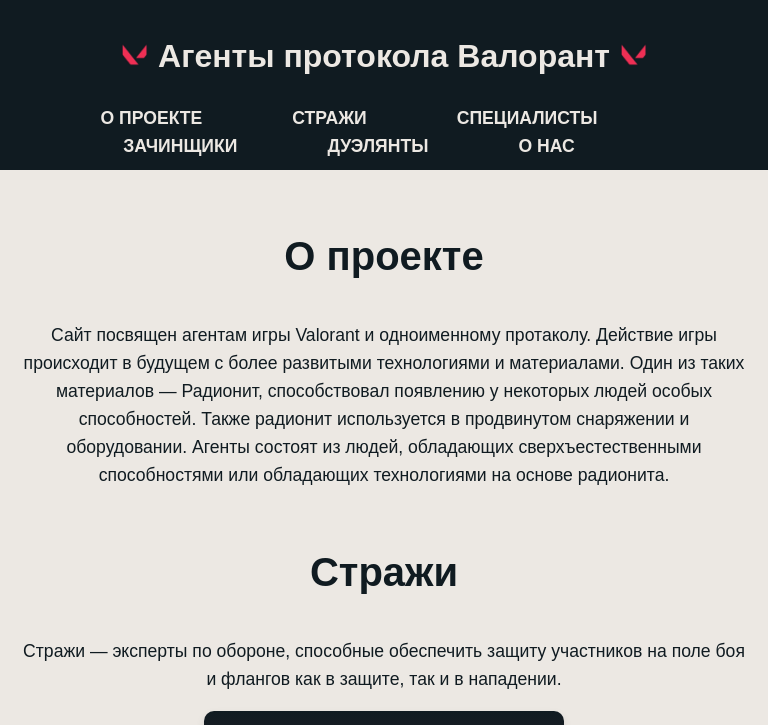
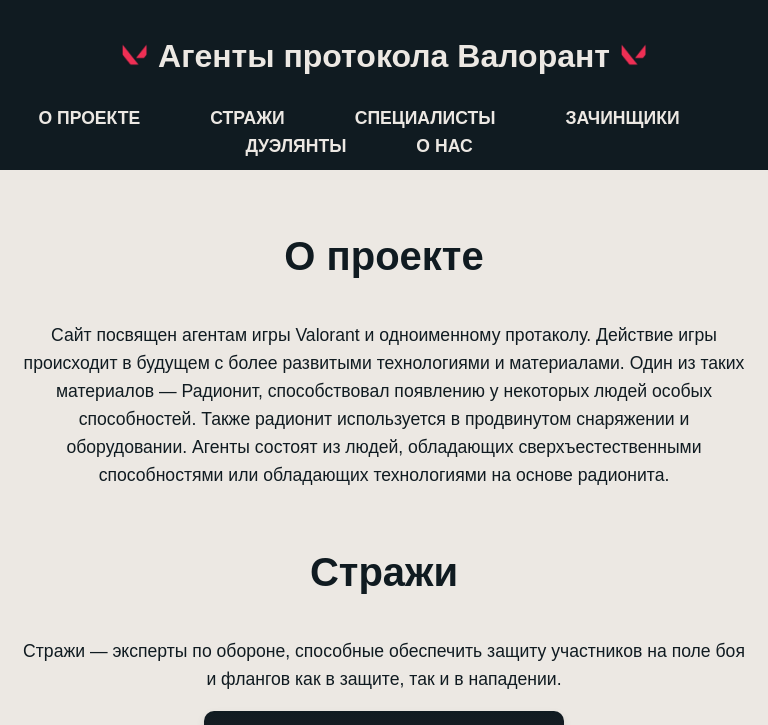
Before and after one commit to KinwuPy/valorant_agents, a plain HTML site: page index.html in a window 768 px wide. Shown: the top 725 px of the page. Drawn offline with Linux system fonts and the light colour scheme.

Commit message:
Update styles.css

```diff
--- a/styles.css
+++ b/styles.css
@@ -42,7 +42,7 @@ ul {
 }
 nav ul li {
     display: inline;
-    margin-right: 70px;
+    margin-right: 50px;
 }
 li {
     display: list-item;
@@ -57,7 +57,6 @@ nav ul li a {
     text-decoration: none;
     padding: 5px 10px;
     transition: background 0.3s ease-in-out, color 0.3s ease-in-out;
-    width: 150px;
 }
 nav ul li a:hover {
   background: #FF4655;
@@ -183,9 +182,13 @@ footer {
     width: 100%;
     max-width: 1200px;
 }
-@media (max-width: 544px){
+@media (max-width: 585px){
 	header{
 		text-align: left;
+		background: linear-gradient(#101B21 65%, #FF4655);
+	}
+	.logo{
+		display: none;
 	}
 	nav ul{
 		flex-direction: column;
@@ -193,3 +196,10 @@ footer {
 		text-align: left;
 	}
 }
+@media (min-width: 586px) and (max-width: 831px) {
+	nav ul{
+		flex-direction: row;
+		justify-content: center;
+		text-align: left;
+	}
+}
```
